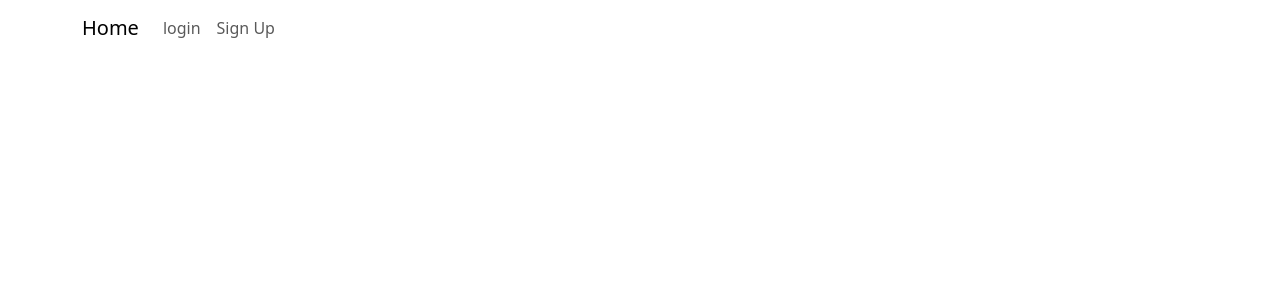
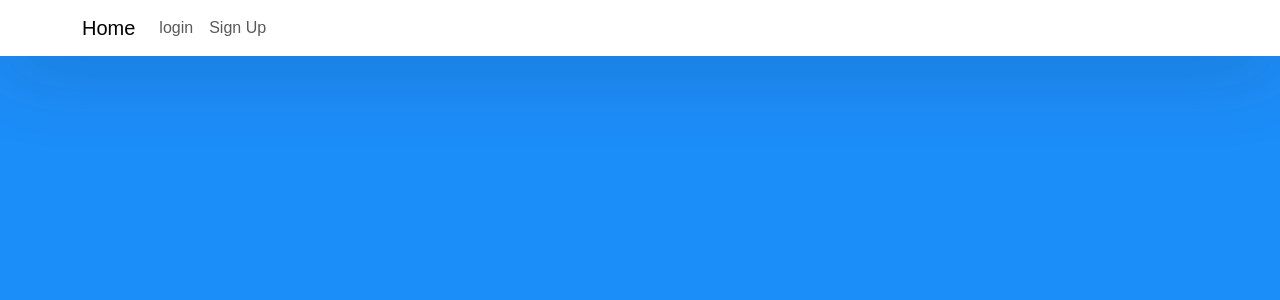
Before and after one commit to Notuc/Vue-Authentication, a Vue app: page / in a window 1280 px wide. Shown: the top 300 px of the page. Built offline with nearby package versions, Linux system fonts and the light colour scheme.

Commit message:
added some styling

```diff
--- a/src/App.vue
+++ b/src/App.vue
@@ -12,6 +12,7 @@
     <a href="#" class="nav-link">Sign Up</a>
   </li>
 </ul>
+
         </div>
       </div>
     </nav>
@@ -28,3 +29,71 @@
   }
 }
 </script>
+
+<style>
+  @import url ('https://fonts.googleapis.com/css?family=Fira+Sans:400,500,600,700,800');
+  *{
+    box-sizing: border-box;
+  }
+  body{
+    background: #1C8EF9 !important;
+    min-height: 100vh;
+    display: flex;
+    font-weight: 400;
+    font-family: 'Fira Sans', sans-serif;
+  }
+  h1, h2, h3, h4, h5, h6, label, span {
+    font-weight: 500;
+    font-family: 'Fira Sans', sans-serif;
+  }
+  body,html, #app, #root, .auth-wrapper {
+    width: 100%;
+    height: 100%;
+  }
+  #app{
+    text-align: center;
+  }
+  .navbar-light{
+    background-color: #ffffff;
+    box-shadow: 0px 14px 80px rgba(34,35, 58, 0.2);
+  }
+  .auth-wrapper {
+  display: flex;
+  justify-content: center;
+  flex-direction: column;
+  text-align: left;
+  }
+  .auth-inner{
+    width: 450px;
+    margin: auto;
+    background: #ffffff;
+    box-shadow:  0px 14px 80px rgba(34,35, 58, 0.2);
+    padding: 40px 55px 45px 55px;
+    border-radius: 15;
+    transition: all .3s;
+  }
+  .auth-wrapper .form-control:focus{
+    border-color:#167bff ;
+    box-shadow: none;
+  }
+  .auth-wrapper h3 {
+    text-align: center;
+    margin: 0;
+    line-height: 1;
+    padding-bottom: 20px;
+  }
+  .custom-control-label{
+    font-weight: 400;
+  }
+  .forgot-password,
+  .forgot-password a {
+    text-align: right;
+    font-size: 13px;
+    padding-top: 10px;
+    color: #7f7d7d;
+    margin: 0;
+  }
+  .forgot-password a{
+    color: #167bff;
+  }
+</style>
```
Also changed, not shown: 1 other file (tests, documents, lock files or other folders). Lines whose indentation alone changed are shown as unchanged.
